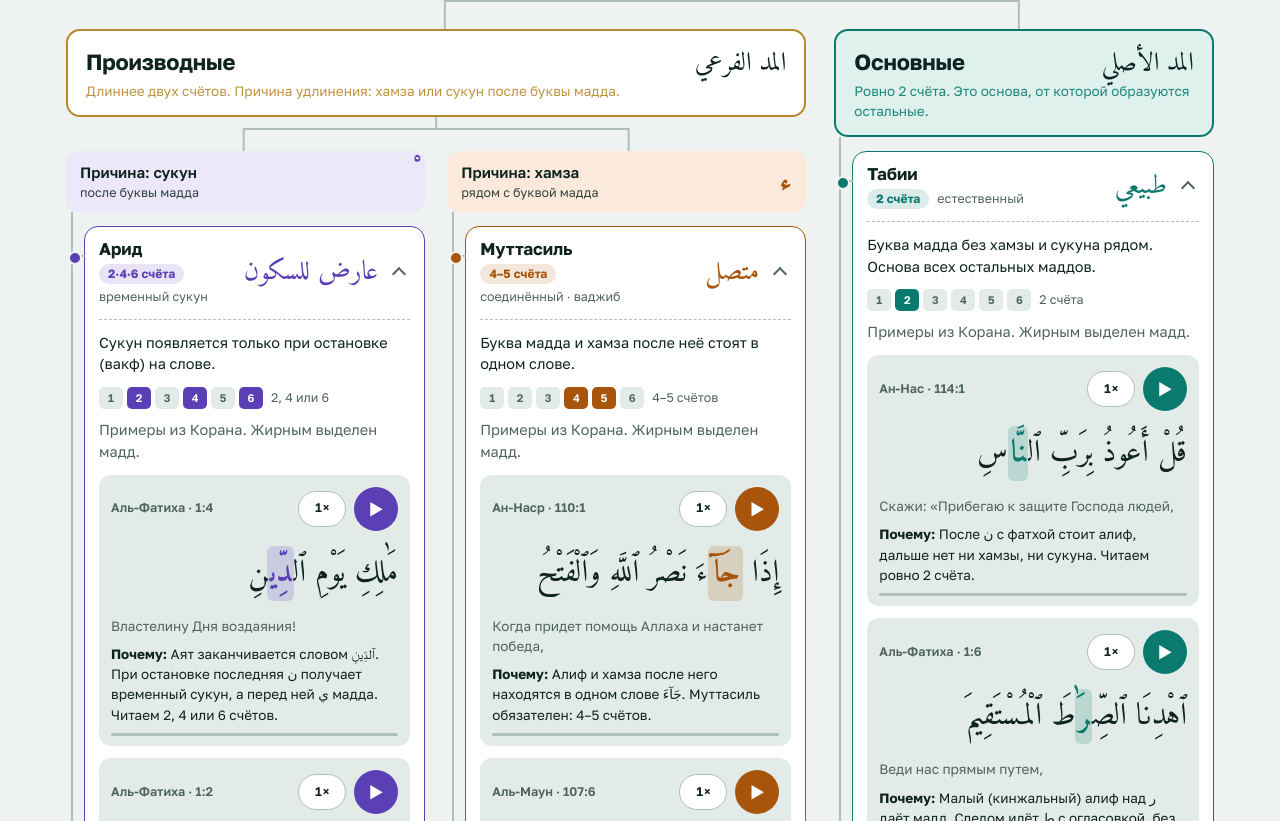
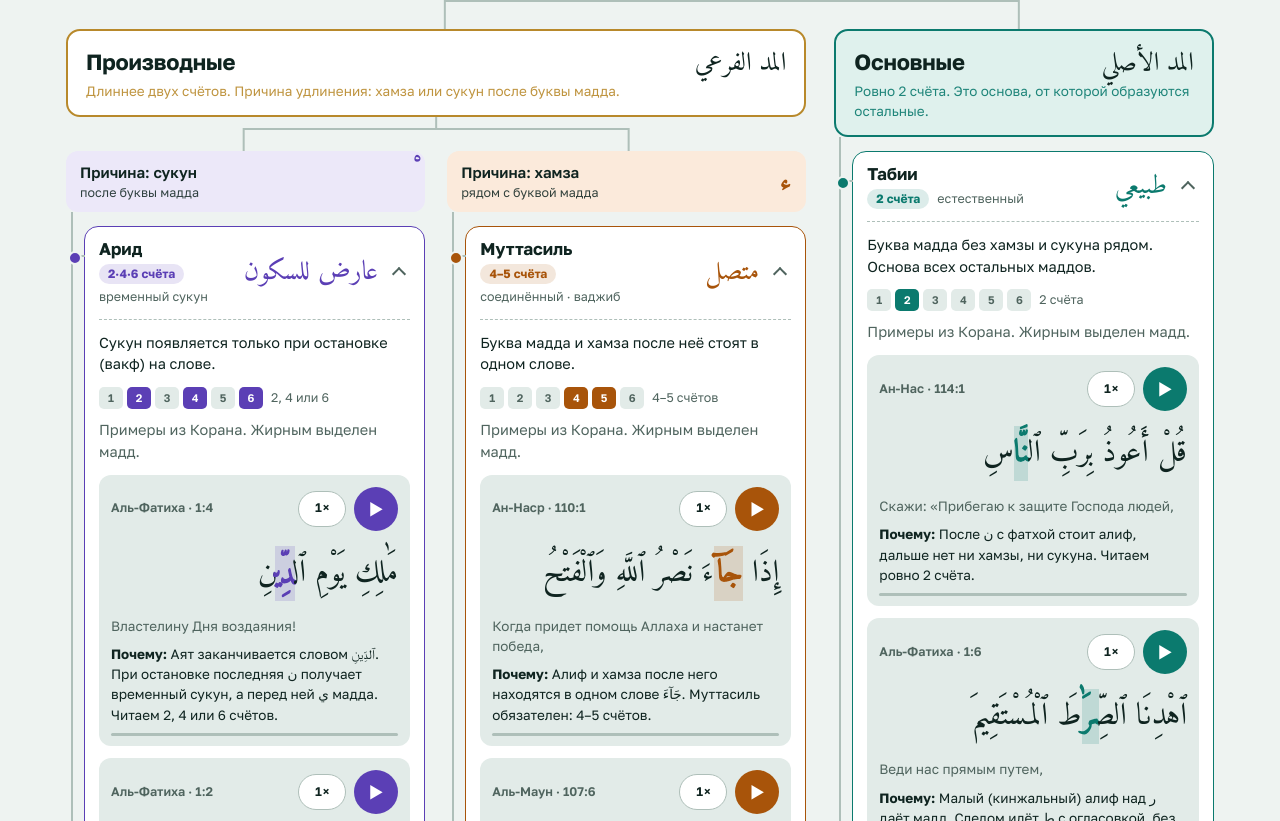
Before and after one commit to malew1974-debug/madd-tajweed, a plain HTML site: page index.html in a window 1280 px wide. Shown: the part 380-1201 px from the top of the page. Drawn offline with Linux system fonts and the light colour scheme.

Commit message:
Add files via upload

```diff
--- a/index.html
+++ b/index.html
@@ -129,7 +129,9 @@ summary h3{margin:0;font-size:17px;line-height:1.2;letter-spacing:-.005em}
 .play{width:44px;height:44px;border-radius:50%;border:0;background:var(--c);color:var(--surface);font-size:16px;line-height:1;display:grid;place-items:center;padding:0}
 .play:active{transform:scale(.94)}
 .exm .ayah{font-size:clamp(25px,5.6vw,31px);line-height:2.1;text-align:right;color:var(--ink);margin:2px 0}
-.exm .ayah b.m,.why b.m{font-weight:700;color:var(--c);background:color-mix(in srgb,var(--c) 18%,transparent);border-radius:6px;padding:0 3px;box-decoration-break:clone;-webkit-box-decoration-break:clone}
+.exm .ayah b.m{font-weight:inherit;color:var(--c);background:color-mix(in srgb,var(--c) 16%,transparent);padding:0;margin:0;border-radius:0;letter-spacing:0;-webkit-text-stroke:.045em currentColor;paint-order:stroke fill}
+.why b.m{font-weight:700;color:var(--c)}
+.ar,.ayah{letter-spacing:0;word-spacing:normal;font-kerning:normal;text-rendering:optimizeLegibility}
 .exm p.tr{margin:0;font-size:13.5px;color:var(--muted)}
 .exm p.why{margin:0;font-size:13.5px;color:var(--ink)}
 .exm .bar{height:3px;background:var(--line);border-radius:2px;overflow:hidden}
```
